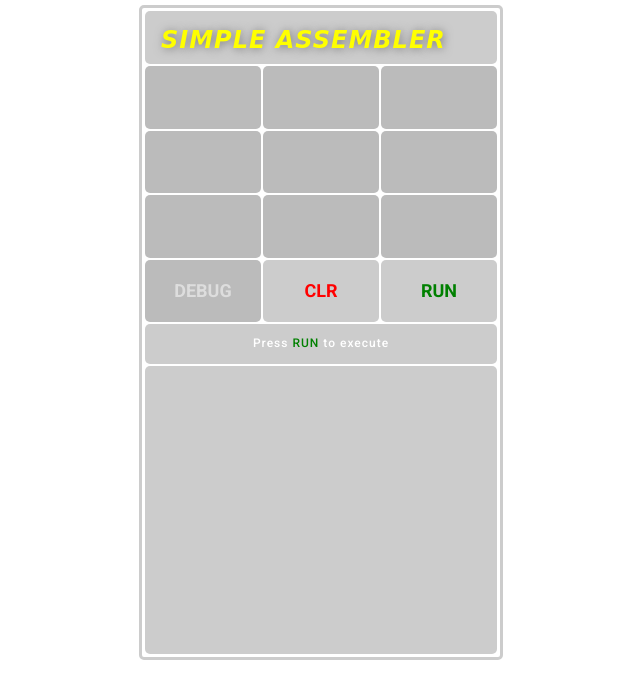
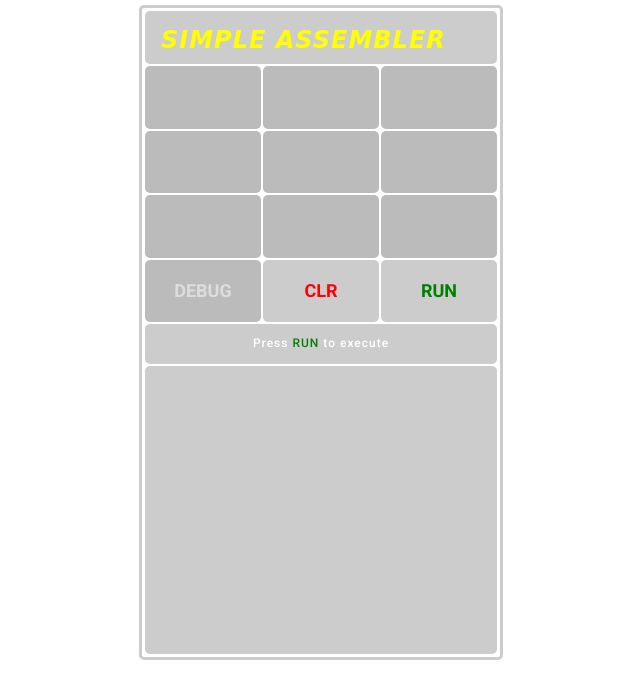
Before and after one commit to PelleLindroth/interpreter, a plain HTML site: page index.html in a window 1280 px wide. Shown: the whole page, without its empty margins (319-959 px from the left). Drawn offline with Linux system fonts and the light colour scheme; a web font is replaced by a local one.

Commit message:
Removed text-shadow from h1

```diff
--- a/styles.css
+++ b/styles.css
@@ -42,7 +42,6 @@ h1 {
   color: yellow;
   font-family: 'Turret Road', cursive;
   letter-spacing: 1px;
-  text-shadow: 1px 1px 10px #777;
 }
 
 .register {
```
